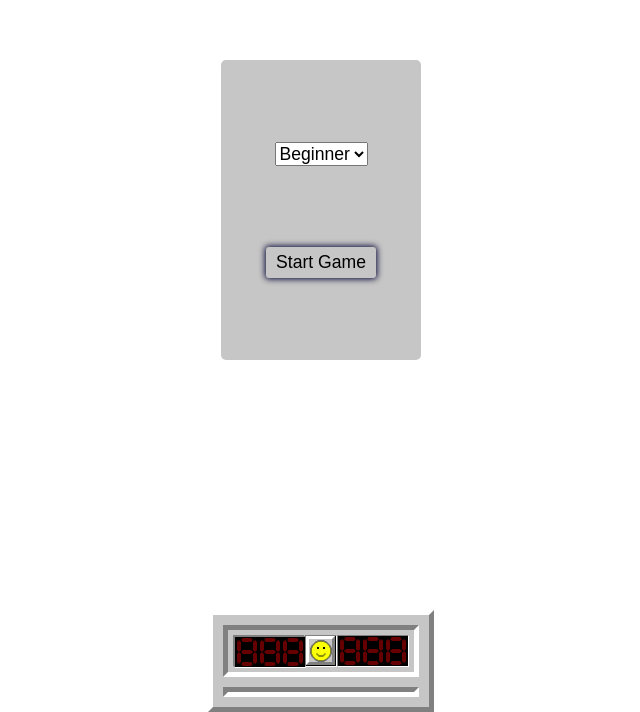
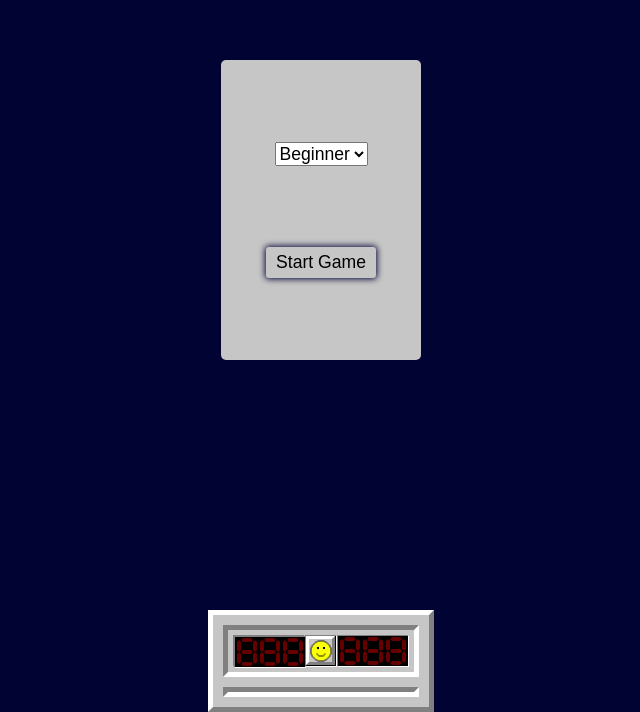
Before and after one commit to OmidRasouli/minesweeper, a website: page dist/index.html in a window 1280 px wide. Shown: the part 190-902 px from the top of the page, without its empty margins (319-959 px from the left). Drawn offline with Linux system fonts and the light colour scheme.

Commit message:
Change background color

```diff
--- a/scss/main.scss
+++ b/scss/main.scss
@@ -26,7 +26,7 @@ body {
 }
 
 body {
-  background-color: $white;
+  background-color: $dark-blue;
   width: 100vw;
   height: 100vh;
 }
```
Also changed, not shown: dist/css/main.css, 1 other file.
